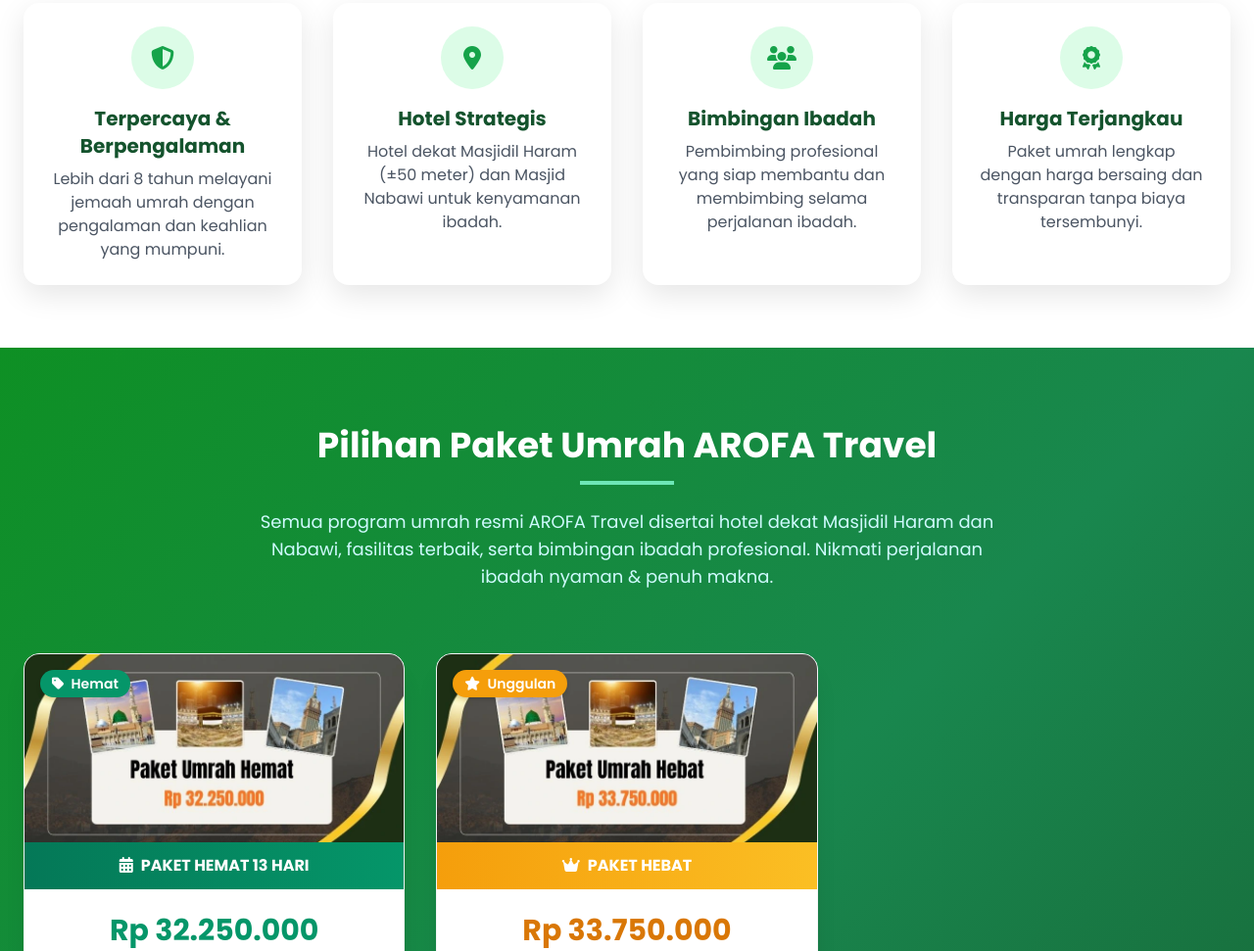
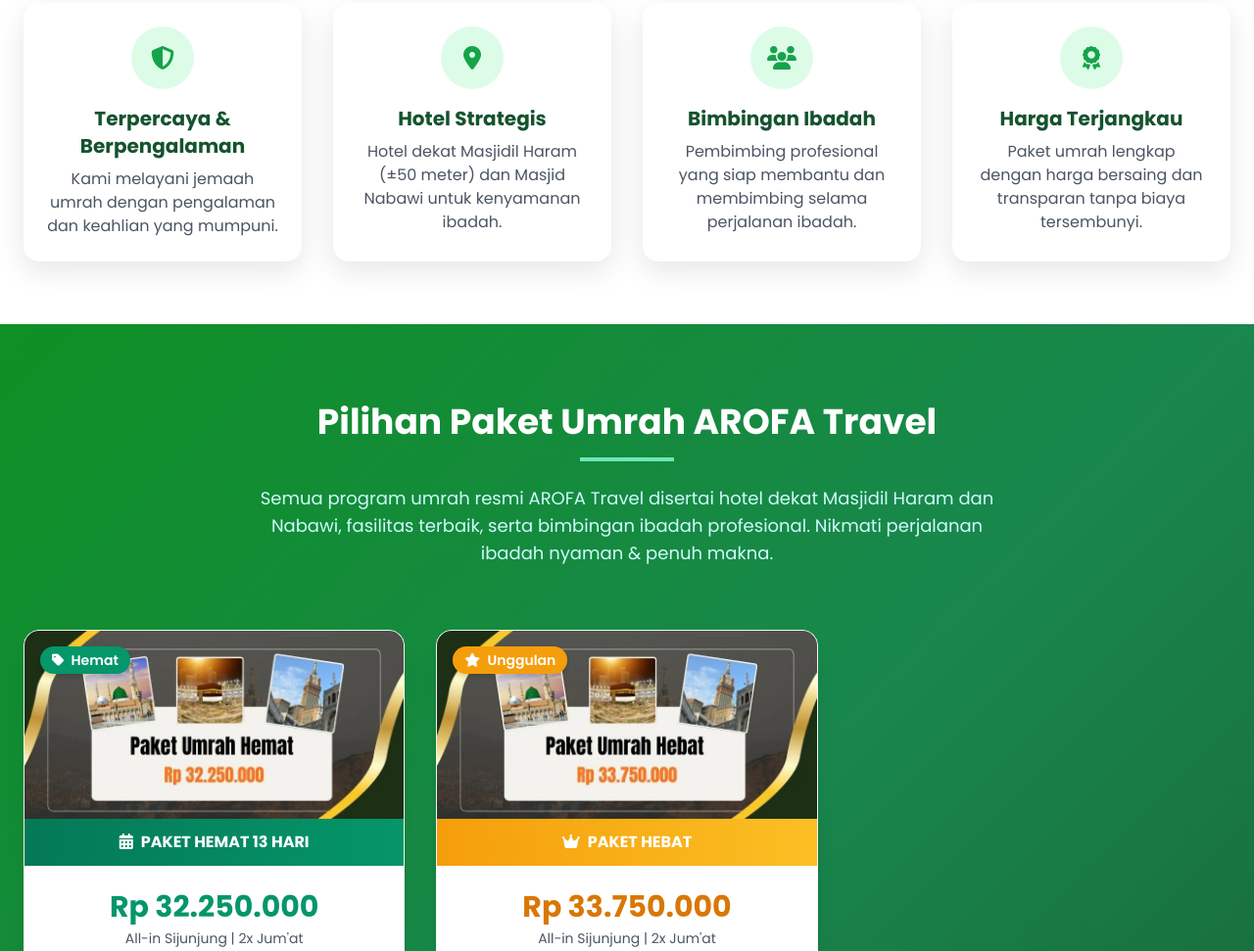
Before and after one commit to Cyberstarszs/arofatravel, a plain HTML site: page index.html in a window 1280 px wide. Shown: the part 1065-2036 px from the top of the page at 98% size. Drawn offline with nearby package versions, Linux system fonts and the light colour scheme.

Commit message:
Update index.html

```diff
--- a/index.html
+++ b/index.html
@@ -83,7 +83,7 @@ Bersama <span class="font-semibold text-yellow-400">PT. Arofa Naqiyya Wisata Hat
 <i class="fas fa-shield-alt text-2xl text-green-600"></i>
 </div>
 <h4 class="text-xl font-bold text-green-900 mb-2">Terpercaya & Berpengalaman</h4>
-<p class=text-gray-600>Lebih dari 8 tahun melayani jemaah umrah dengan pengalaman dan keahlian yang mumpuni.</p>
+<p class=text-gray-600>Kami melayani jemaah umrah dengan pengalaman dan keahlian yang mumpuni.</p>
 </div>
 <div class="feature-card bg-white rounded-2xl p-6 shadow-custom text-center">
 <div class="bg-green-100 w-16 h-16 rounded-full flex items-center justify-center mx-auto mb-4">
```
